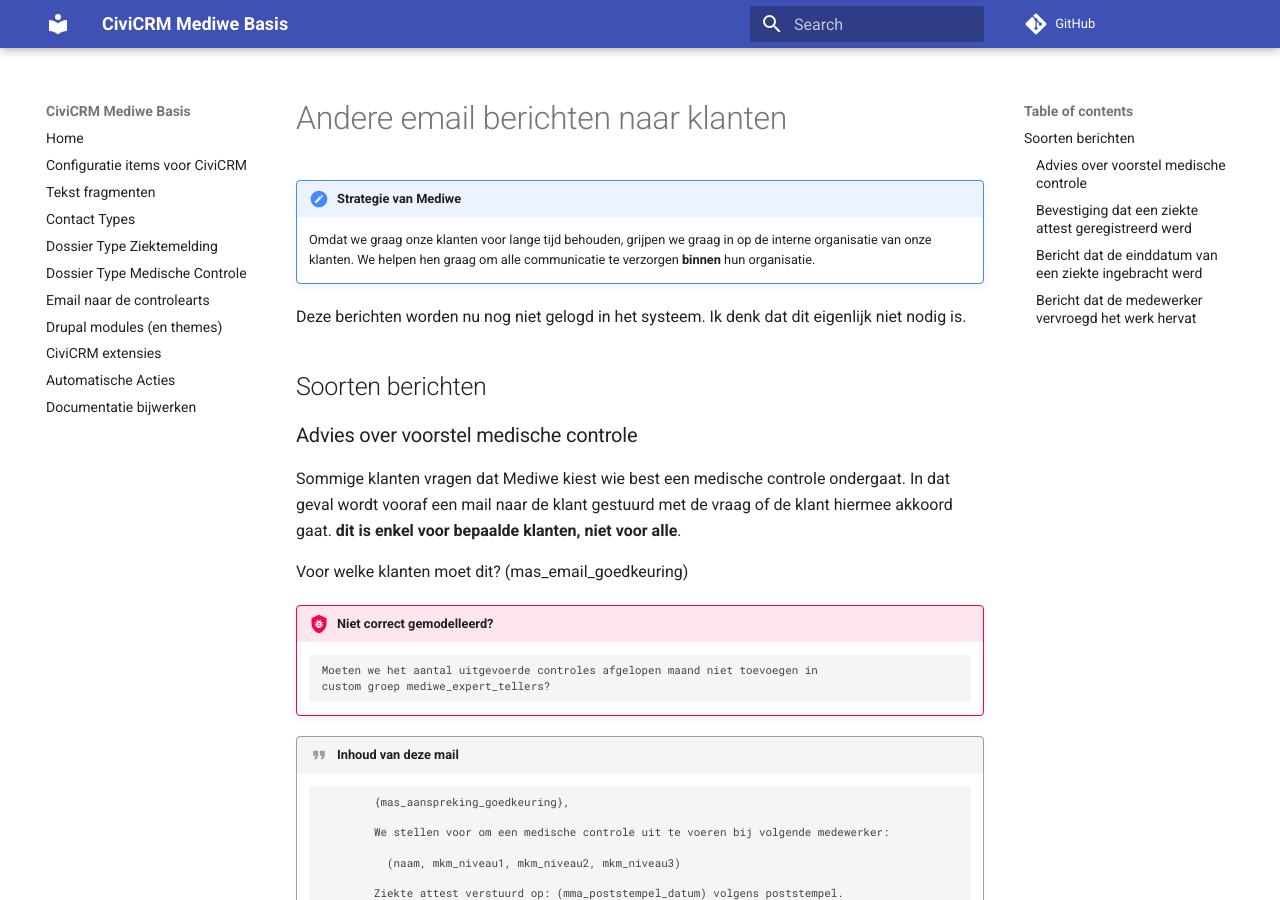
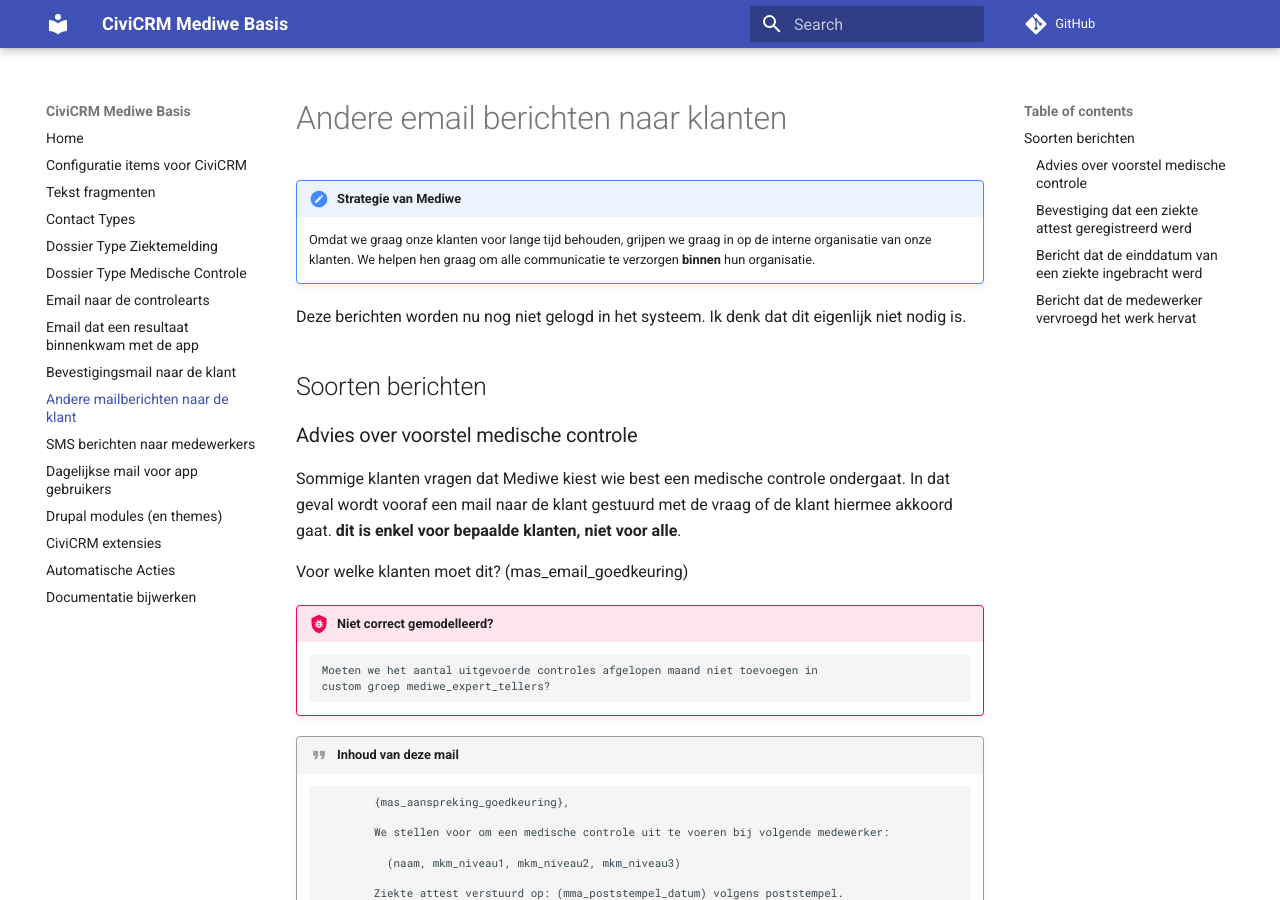
Before and after one commit to CiviCooP/be.mediwe.basis, an MkDocs documentation site: the page built from docs/andere_mails_klant.md, in a window 1280 px wide and 900 px high. Built offline with MkDocs 1.6.1 and Material for MkDocs 9.7.7, drawn with Linux system fonts in a browser that asks for light colours; comment, search, counter and statistics services are not loaded; old or Windows-style settings are respelled for this version of MkDocs.

Commit message:
Documenten ivm mail berichten

```diff
--- a/mkdocs.yml
+++ b/mkdocs.yml
@@ -10,6 +10,11 @@ pages:
 - Dossier Type Ziektemelding: ziektemelding.md
 - Dossier Type Medische Controle: medische_controle.md
 - Email naar de controlearts: bericht_arts.md
+- Email dat een resultaat binnenkwam met de app: resultaat_app.md
+- Bevestigingsmail naar de klant: bevestiging_klant.md
+- Andere mailberichten naar de klant: andere_mails_klant.md
+- SMS berichten naar medewerkers: sms_medewerker.md
+- Dagelijkse mail voor app gebruikers: app_link_mail.md
 - Drupal modules (en themes): drupalmodules.md
 - CiviCRM extensies: civiextensions.md
 - Automatische Acties: automatische_acties.md
```
